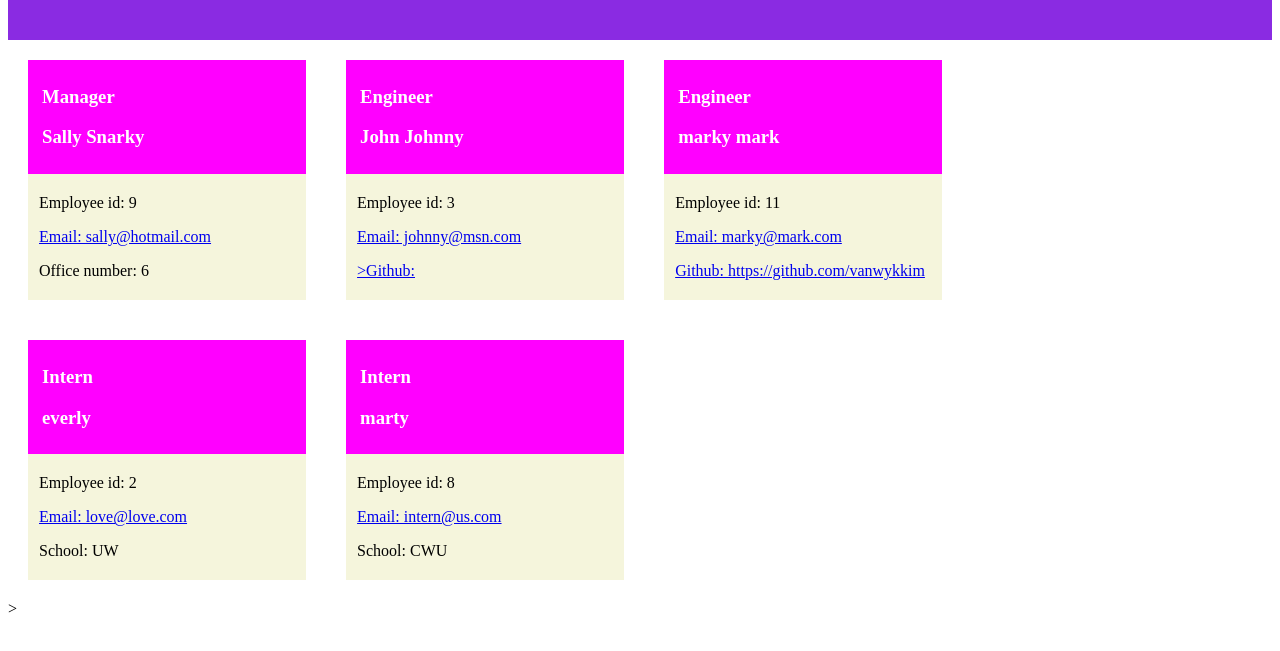
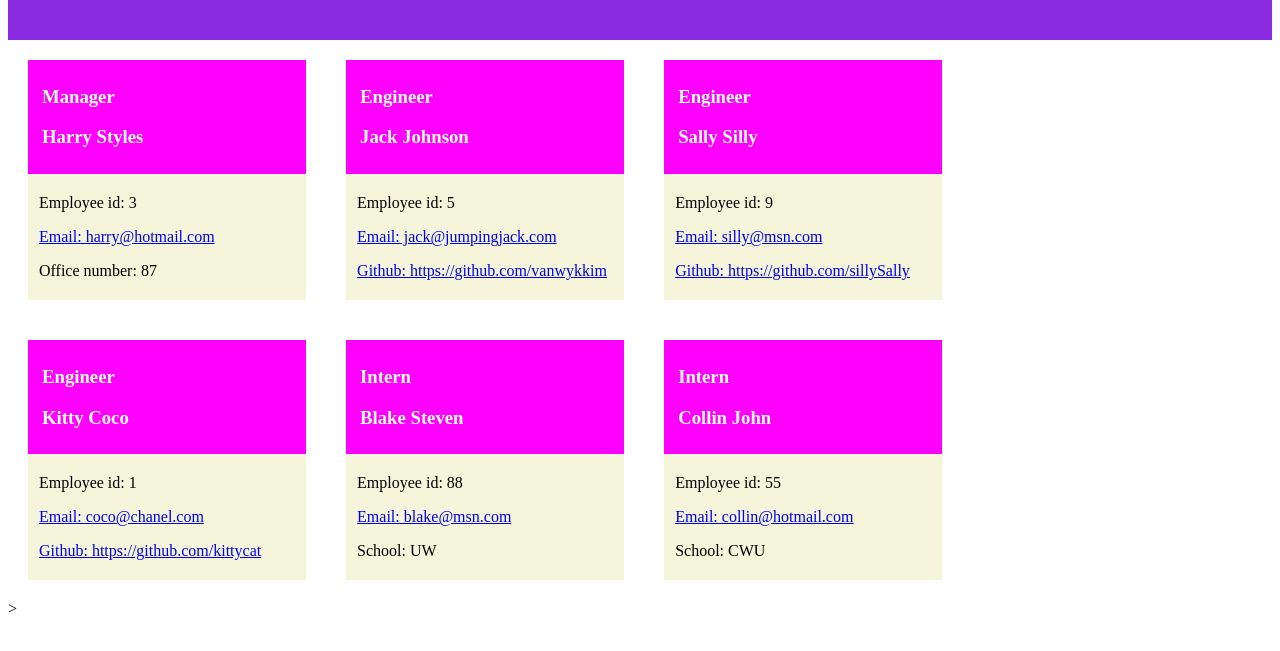
Before and after one commit to vanwykkim/team-profile-generator, a website: page dist/TeamProfiles.HTML in a window 1280 px wide. Shown: the part 113-764 px from the top of the page. Drawn offline with Linux system fonts and the light colour scheme.

Commit message:
finished

```diff
--- a/dist/TeamProfiles.HTML
+++ b/dist/TeamProfiles.HTML
@@ -16,47 +16,59 @@
   <div class="card">
     <div class="cardHeader">
       <h3>Manager</h3>
-      <h3> Sally Snarky </h3>
+      <h3> Harry Styles </h3>
     </div>
     <div class="cardBody">
-      <p> Employee id: 9</p>
-      <p><a href="mailto:sally@hotmail.com">Email: sally@hotmail.com</a></p>
-      <p> Office number: 6</p>
+      <p> Employee id: 3</p>
+      <p><a href="mailto:harry@hotmail.com">Email: harry@hotmail.com</a></p>
+      <p> Office number: 87</p>
     </div>
   </div>
 
   <div class="card">
     <div class="cardHeader">
       <h3>Engineer</h3>
-      <h3> John Johnny </h3>
+      <h3> Jack Johnson </h3>
     </div>
     <div class="cardBody">
-      <p> Employee id: 3</p>
-      <p><a href="mailto:johnny@msn.com">Email: johnny@msn.com</a></p>
-      <p><a href=    <link rel="stylesheet" href="styles.css">>Github:     <link rel="stylesheet" href="styles.css"></a></p>
+      <p> Employee id: 5</p>
+      <p><a href="mailto:jack@jumpingjack.com">Email: jack@jumpingjack.com</a></p>
+      <p><a href=https://github.com/vanwykkim>Github: https://github.com/vanwykkim</a></p>
     </div>
   </div>
 
   <div class="card">
     <div class="cardHeader">
       <h3>Engineer</h3>
-      <h3> marky mark </h3>
+      <h3> Sally Silly </h3>
     </div>
     <div class="cardBody">
-      <p> Employee id: 11</p>
-      <p><a href="mailto:marky@mark.com">Email: marky@mark.com</a></p>
-      <p><a href=https://github.com/vanwykkim>Github: https://github.com/vanwykkim</a></p>
+      <p> Employee id: 9</p>
+      <p><a href="mailto:silly@msn.com">Email: silly@msn.com</a></p>
+      <p><a href=https://github.com/sillySally>Github: https://github.com/sillySally</a></p>
+    </div>
+  </div>
+
+  <div class="card">
+    <div class="cardHeader">
+      <h3>Engineer</h3>
+      <h3> Kitty Coco </h3>
+    </div>
+    <div class="cardBody">
+      <p> Employee id: 1</p>
+      <p><a href="mailto:coco@chanel.com">Email: coco@chanel.com</a></p>
+      <p><a href=https://github.com/kittycat>Github: https://github.com/kittycat</a></p>
     </div>
   </div>
 
   <div class="card">
     <div class="cardHeader">
       <h3>Intern</h3>
-      <h3> everly </h3>
+      <h3> Blake Steven </h3>
     </div>
     <div class="cardBody">
-      <p> Employee id: 2</p>
-      <p><a href="mailto:love@love.com">Email: love@love.com</a></p>
+      <p> Employee id: 88</p>
+      <p><a href="mailto:blake@msn.com">Email: blake@msn.com</a></p>
       <p>School: UW</p>
     </div>
   </div>
@@ -64,11 +76,11 @@
   <div class="card">
     <div class="cardHeader">
       <h3>Intern</h3>
-      <h3> marty </h3>
+      <h3> Collin John </h3>
     </div>
     <div class="cardBody">
-      <p> Employee id: 8</p>
-      <p><a href="mailto:intern@us.com">Email: intern@us.com</a></p>
+      <p> Employee id: 55</p>
+      <p><a href="mailto:collin@hotmail.com">Email: collin@hotmail.com</a></p>
       <p>School: CWU</p>
     </div>
   </div>
```
Also changed, not shown: README.md, screenshot.png (added).
